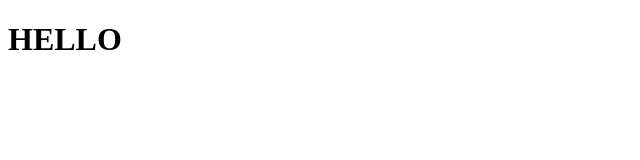
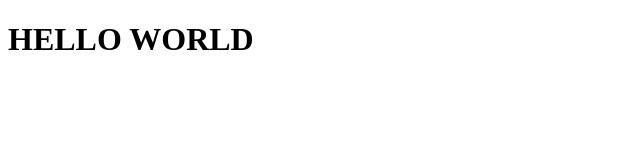
Before and after one commit to zeynepselitas/kodluyoruzilkrepo, a plain HTML site: page index.html in a window 1280 px wide. Shown: the whole page, without its empty margins (0-640 px from the left). Drawn offline with Linux system fonts and the light colour scheme.

Commit message:
html güncellendi

```diff
--- a/index.html
+++ b/index.html
@@ -7,6 +7,6 @@
     <title>Document</title>
 </head>
 <body>
-    <h1>HELLO</h1>
+    <h1>HELLO WORLD</h1>
 </body>
 </html>
```
